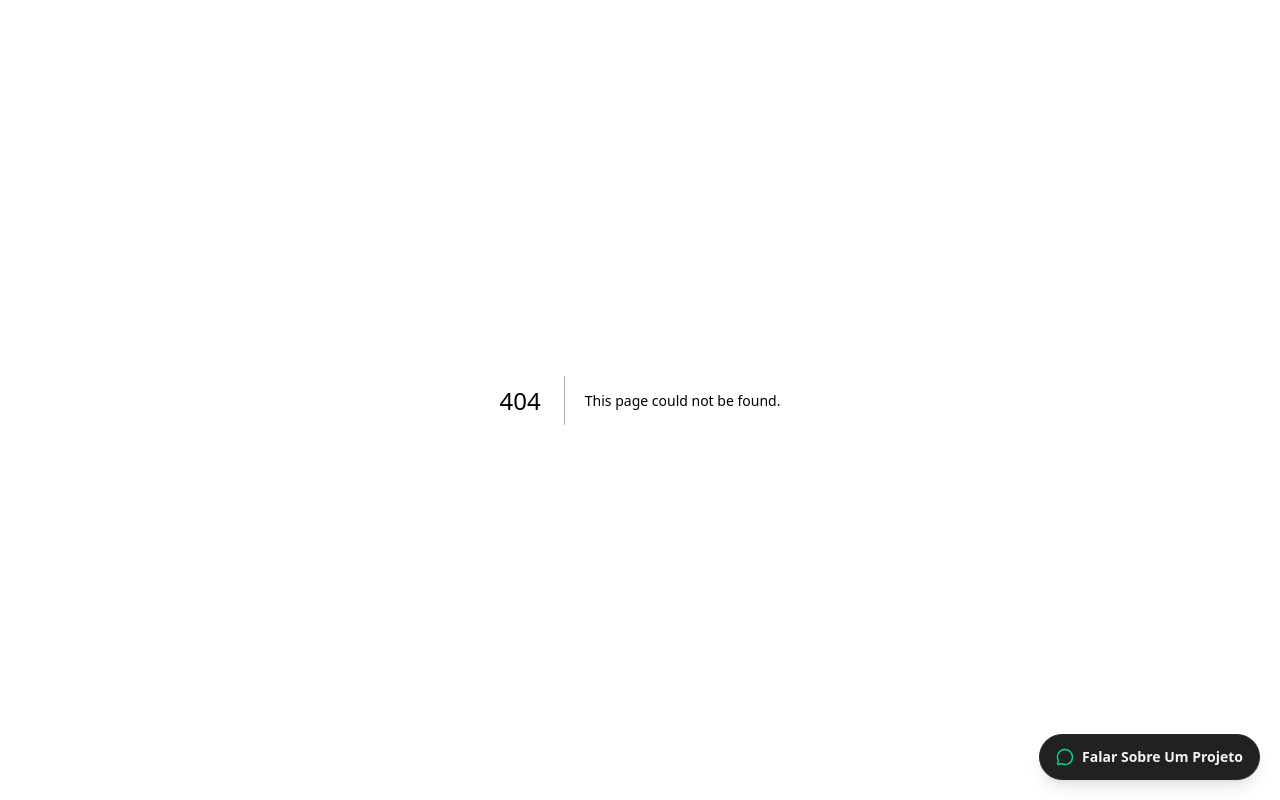
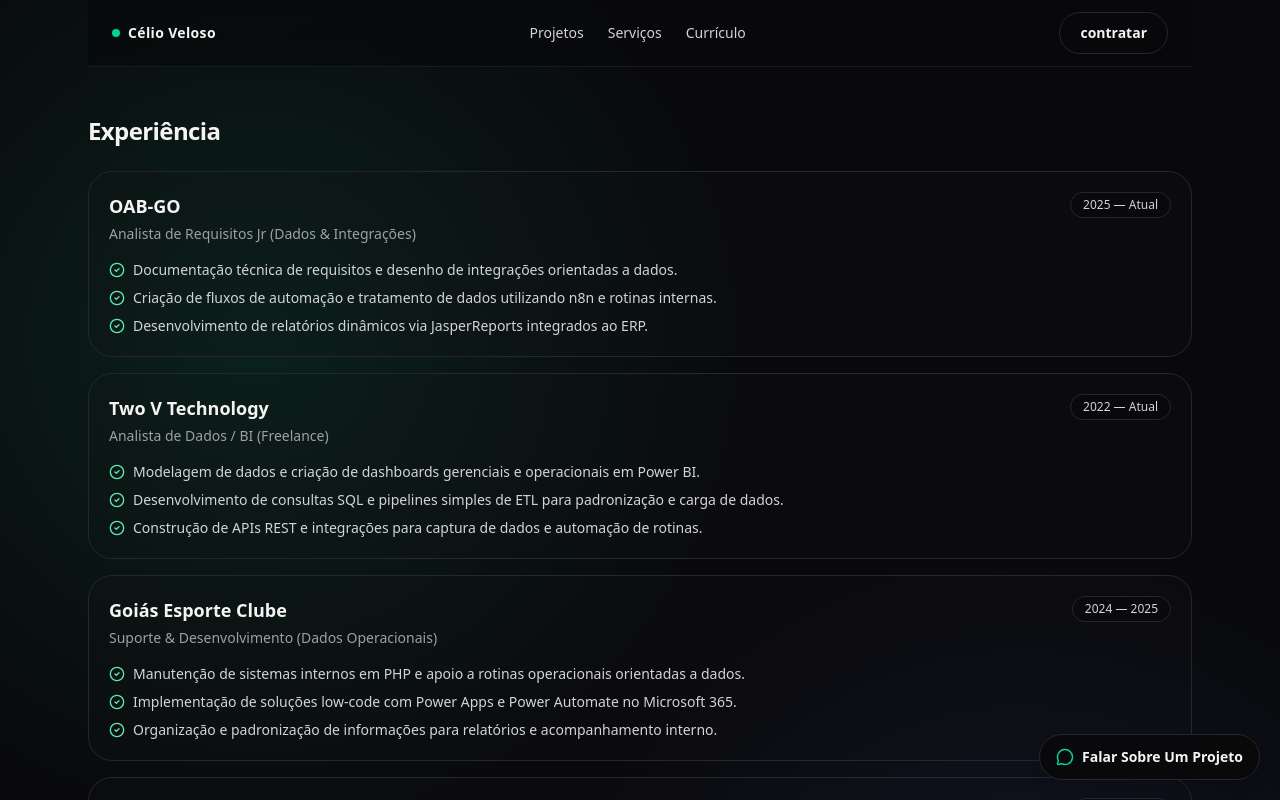
Before and after one commit to SrDoctorWhoo/CelioCV, a Next.js app: page /cv in a window 1280 px wide. Before the commit this address had no page. Shown: the top 800 px of the page. Built offline with nearby package versions, Linux system fonts and the light colour scheme.

Commit message:
arrumei a navbar2

```diff
--- /dev/null
+++ b/src/app/cv/page.tsx
@@ -0,0 +1,17 @@
+import { Navbar } from "@/components/navbar";
+import { Experience } from "@/components/experience";
+import { Skills } from "@/components/skills";
+import { Projects } from "@/components/projects";
+import { Contact } from "@/components/contact";
+
+export default function CVPage() {
+  return (
+    <div className="mx-auto max-w-6xl px-4 md:px-6">
+      <Navbar />
+      <Experience />
+      <Skills />
+      <Projects />
+      <Contact />
+    </div>
+  );
+}
--- a/src/app/page.tsx
+++ b/src/app/page.tsx
@@ -5,21 +5,17 @@
 import { Process } from "@/components/process";
 import { Testimonials } from "@/components/testimonials";
 import { CTA } from "@/components/cta";
-import { Experience } from "@/components/experience";
-import { Skills } from "@/components/skills";
 import { Contact } from "@/components/contact";
 import { Navbar } from "@/components/navbar";
-
 
 export default function Home() {
   return (
     <>
-      {/* HERO pode ficar full */}
       <div className="mx-auto max-w-6xl px-4 md:px-6">
-      <Navbar />
-      <Hero /></div>
+        <Navbar />
+        <Hero />
+      </div>
 
-      {/* CONTAINER GLOBAL */}
       <div className="mx-auto max-w-6xl px-4 md:px-6">
         <Highlights />
         <Services />
@@ -27,8 +23,6 @@
         <Process />
         <Testimonials />
         <CTA />
-        <Experience />
-        <Skills />
         <Contact />
       </div>
     </>
--- a/src/components/navbar.tsx
+++ b/src/components/navbar.tsx
@@ -1,15 +1,14 @@
 const links = [
-  { href: "#projetos", label: "Projetos" },
-  { href: "#experiencia", label: "Experiência" },
-  { href: "#skills", label: "Skills" },
-  { href: "#contato", label: "Contato" },
+  { href: "/#projetos", label: "Projetos" },
+  { href: "/#servicos", label: "Serviços" },
+  { href: "/cv", label: "Currículo" },
 ];
 
 export function Navbar() {
   return (
     <div className="sticky top-0 z-50 border-b border-zinc-800/60 bg-zinc-950/60 backdrop-blur-xl">
       <div className="mx-auto flex max-w-6xl items-center justify-between px-4 py-3 md:px-6">
-        <a href="#" className="flex items-center gap-2">
+        <a href="/" className="flex items-center gap-2">
           <span className="h-2 w-2 rounded-full bg-emerald-400" />
           <span className="text-sm font-semibold tracking-wide text-zinc-100">
             Célio Veloso
@@ -28,8 +27,8 @@
           ))}
         </nav>
 
-        <a href="#contato" className="btn">
-          Falar Comigo
+        <a href="/#contato" className="btn">
+          contratar
         </a>
       </div>
     </div>
```
